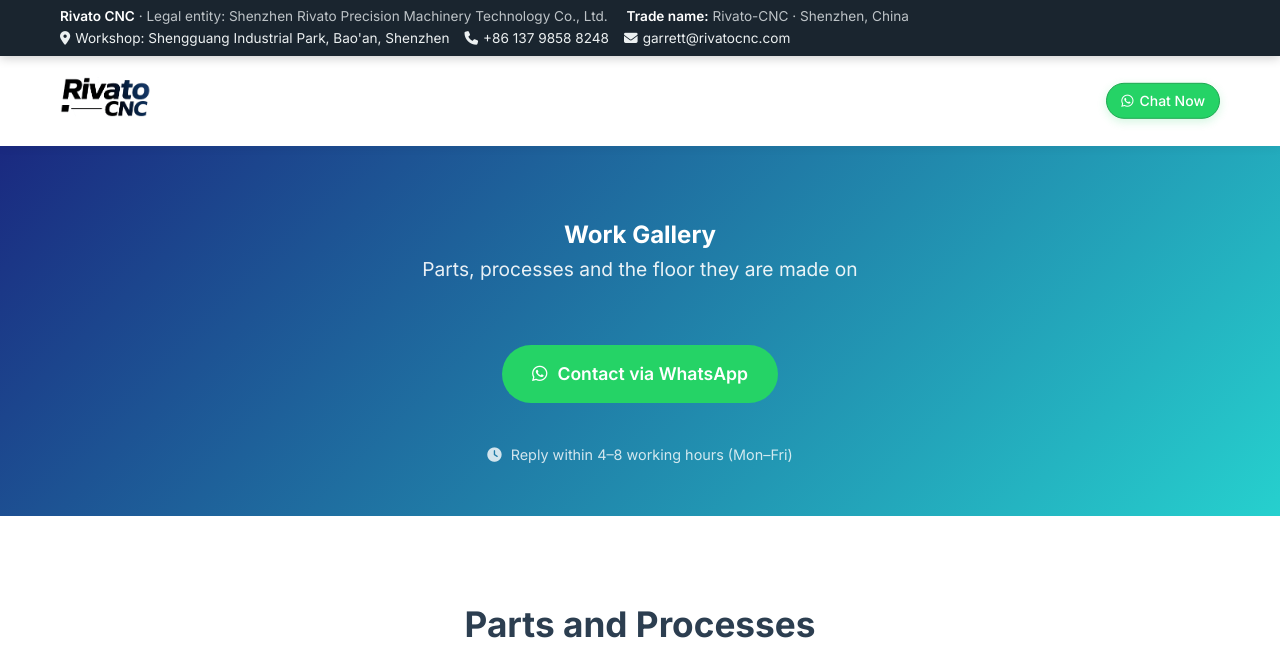
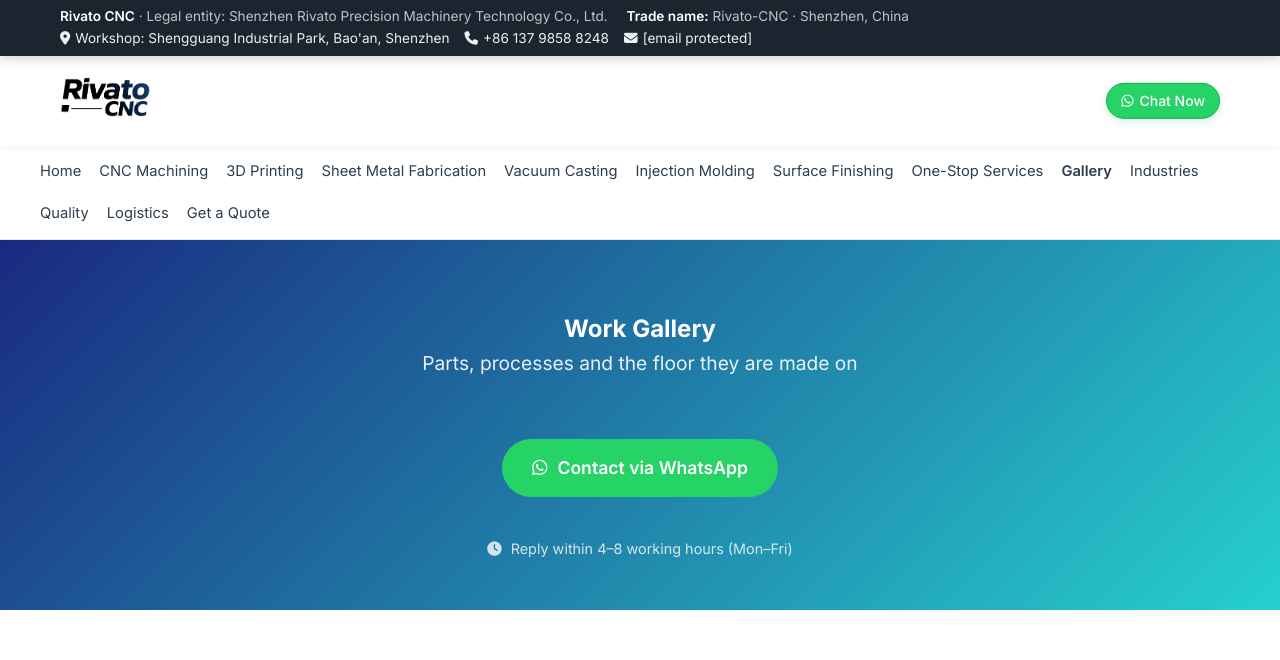
Before and after one commit to rivato-cnc/rivato-cnc-website, a plain HTML site: page public/gallery.html in a window 1280 px wide. Shown: the top 660 px of the page. Drawn offline with Linux system fonts and the light colour scheme.

Commit message:
Update gallery.html

```diff
--- a/public/gallery.html
+++ b/public/gallery.html
@@ -50,7 +50,7 @@
             <div class="contact-info">
                 <span><i class="fas fa-map-marker-alt"></i> Workshop: Shengguang Industrial Park, Bao'an, Shenzhen</span>
                 <span><i class="fas fa-phone"></i> +86 137 9858 8248</span>
-                <span><i class="fas fa-envelope"></i> garrett@rivatocnc.com</span>
+                <span><i class="fas fa-envelope"></i> <a href="/cdn-cgi/l/email-protection" class="__cf_email__" data-cfemail="89eee8fbfbecfdfdc9fbe0ffe8fde6eae7eaa7eae6e4">[email&#160;protected]</a></span>
             </div>
         </div>
     </div>
@@ -67,7 +67,23 @@
                 <i class="fab fa-whatsapp"></i> Chat Now
             </a>
         </div>
-    </header>
+    </header>    <nav style="background:#ffffff; border-bottom:1px solid #e5e9ec;">
+        <div class="container" style="display:flex; flex-wrap:wrap; gap:18px; padding:14px 0; font-size:0.92rem;">
+            <a href="/" style="color:#2c3e50; text-decoration:none;">Home</a>
+            <a href="cnc-machining" style="color:#2c3e50; text-decoration:none;">CNC Machining</a>
+            <a href="3d-printing" style="color:#2c3e50; text-decoration:none;">3D Printing</a>
+            <a href="sheet-metal-fabrication" style="color:#2c3e50; text-decoration:none;">Sheet Metal Fabrication</a>
+            <a href="vacuum-casting" style="color:#2c3e50; text-decoration:none;">Vacuum Casting</a>
+            <a href="injection-molding" style="color:#2c3e50; text-decoration:none;">Injection Molding</a>
+            <a href="surface-finishing" style="color:#2c3e50; text-decoration:none;">Surface Finishing</a>
+            <a href="one-stop" style="color:#2c3e50; text-decoration:none;">One-Stop Services</a>
+            <a href="gallery" style="color:#2c3e50; text-decoration:none; font-weight:600;">Gallery</a>
+            <a href="industries" style="color:#2c3e50; text-decoration:none;">Industries</a>
+            <a href="quality" style="color:#2c3e50; text-decoration:none;">Quality</a>
+            <a href="logistics" style="color:#2c3e50; text-decoration:none;">Logistics</a>
+            <a href="quote-process" style="color:#2c3e50; text-decoration:none;">Get a Quote</a>
+        </div>
+    </nav>
 
     <section class="hero" style="padding:70px 0 50px;">
         <div class="container">
@@ -128,8 +144,8 @@
                        class="whatsapp-btn" target="_blank" rel="noopener noreferrer" style="margin-right:14px;">
                         <i class="fab fa-whatsapp"></i> WhatsApp
                     </a>
-                    <a href="mailto:garrett@rivatocnc.com" class="whatsapp-btn" style="background:#2d6da3;">
-                        <i class="fas fa-envelope"></i> garrett@rivatocnc.com
+                    <a href="/cdn-cgi/l/email-protection#395e584b4b5c4d4d794b504f584d565a575a175a5654" class="whatsapp-btn" style="background:#2d6da3;">
+                        <i class="fas fa-envelope"></i> <span class="__cf_email__" data-cfemail="b8dfd9cacaddccccf8cad1ced9ccd7dbd6db96dbd7d5">[email&#160;protected]</span>
                     </a>
                 </p>
             </div>
@@ -170,5 +186,6 @@
         </div>
     </footer>
 
+<script data-cfasync="false" src="/cdn-cgi/scripts/5c5dd728/cloudflare-static/email-decode.min.js"></script><script type="module" src="https://static.cloudflareinsights.com/beacon.min.js/vce701823e78c4301a35b7e07294d87301792088814092" integrity="sha512-UKNk8GbxkABxKcXYuLkO16EleLGUkcvJWtpSNmExE0Too3ZaFAxTscNWEc1OdAv5/BikHawapSCaiD2XCmp+Bw==" data-cf-beacon='{"version":"2024.11.0","token":"8540614c4d524f2cbc460d18b1746c0f","r":1,"spa":2}' crossorigin="anonymous"></script>
 </body>
 </html>
```
